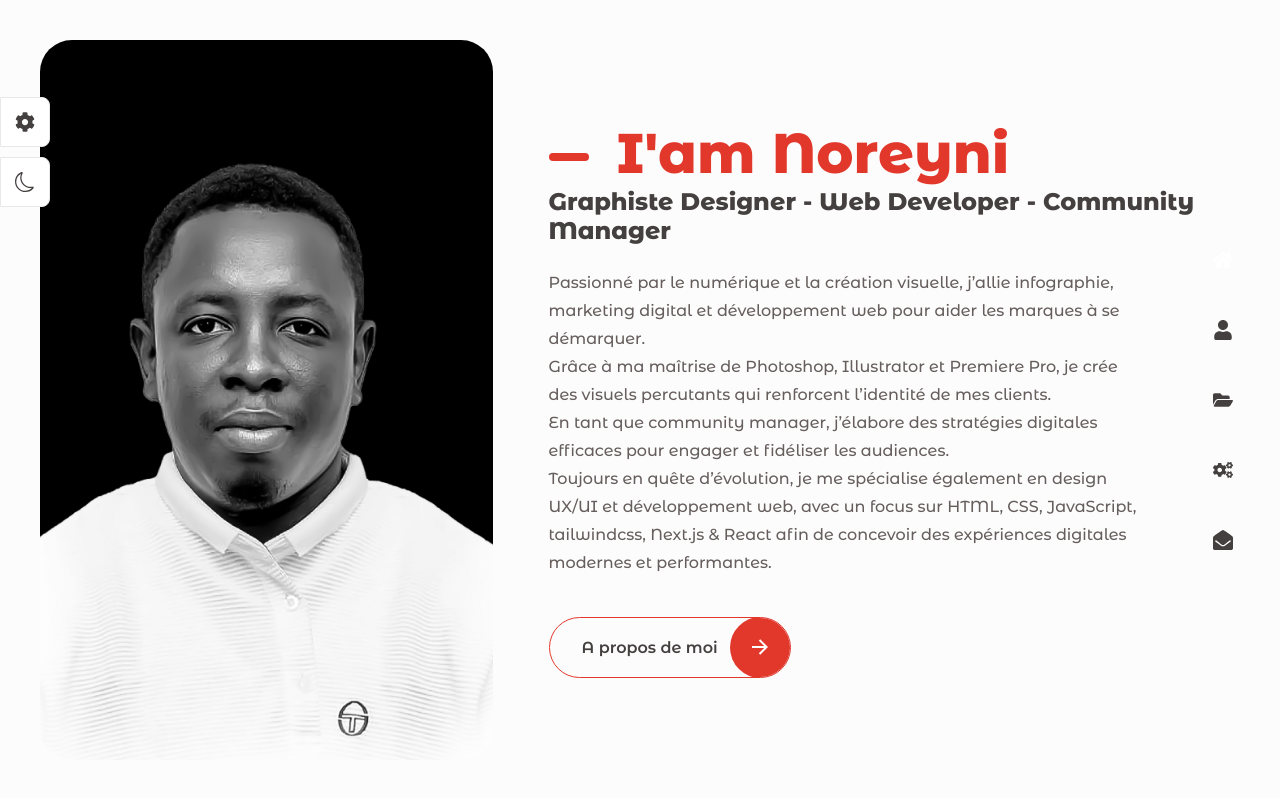
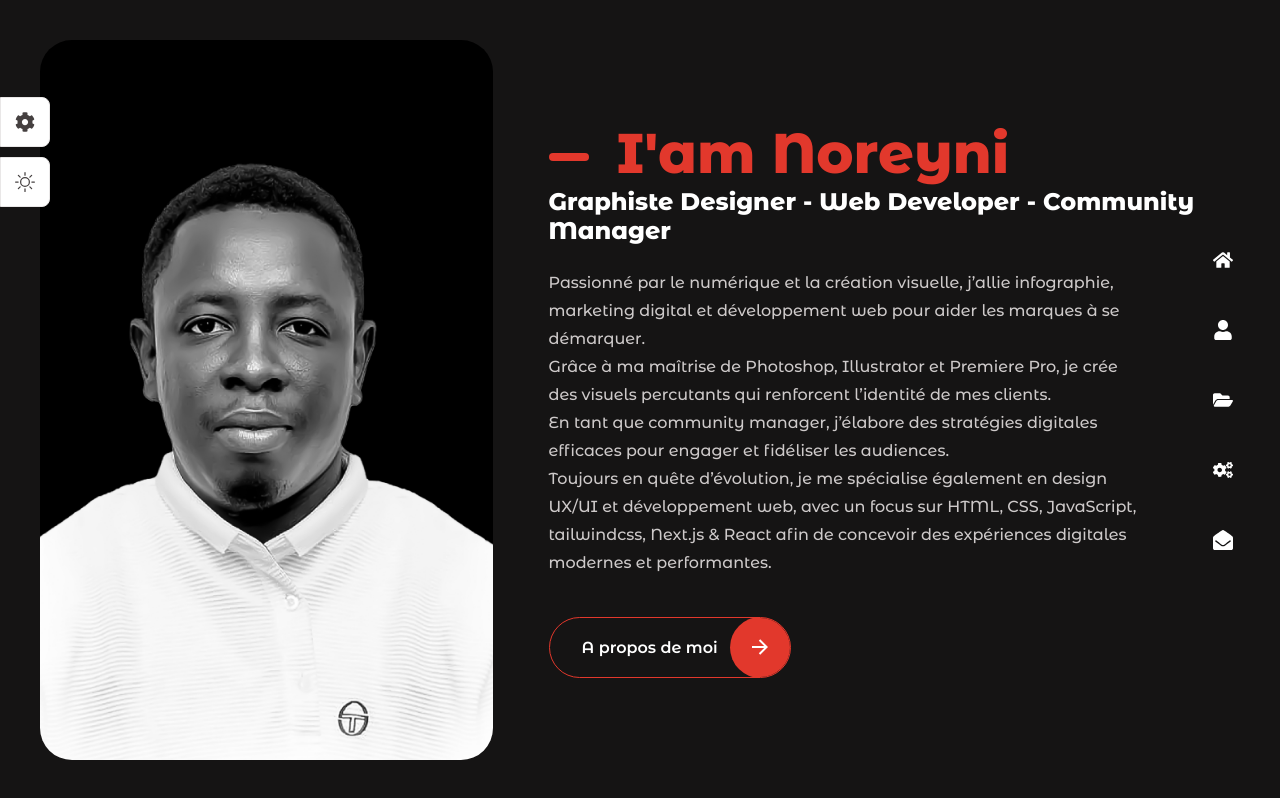
Before and after one commit to NDIAYE-dotcom/Portfolio-Noreyni-2025, a React (Vite) app: page / in a window 1280 px wide. Built offline with nearby package versions, Linux system fonts and the light colour scheme.

Commit message:
sombredefaut

```diff
--- a/src/components/themes/Themes.jsx
+++ b/src/components/themes/Themes.jsx
@@ -16,7 +16,7 @@
 };
 
 const getStorageTheme = () => {
-    let theme = 'light-theme';
+    let theme = 'dark-theme';
     if(localStorage.getItem('theme')) {
         theme = localStorage.getItem('theme')
     }
```
